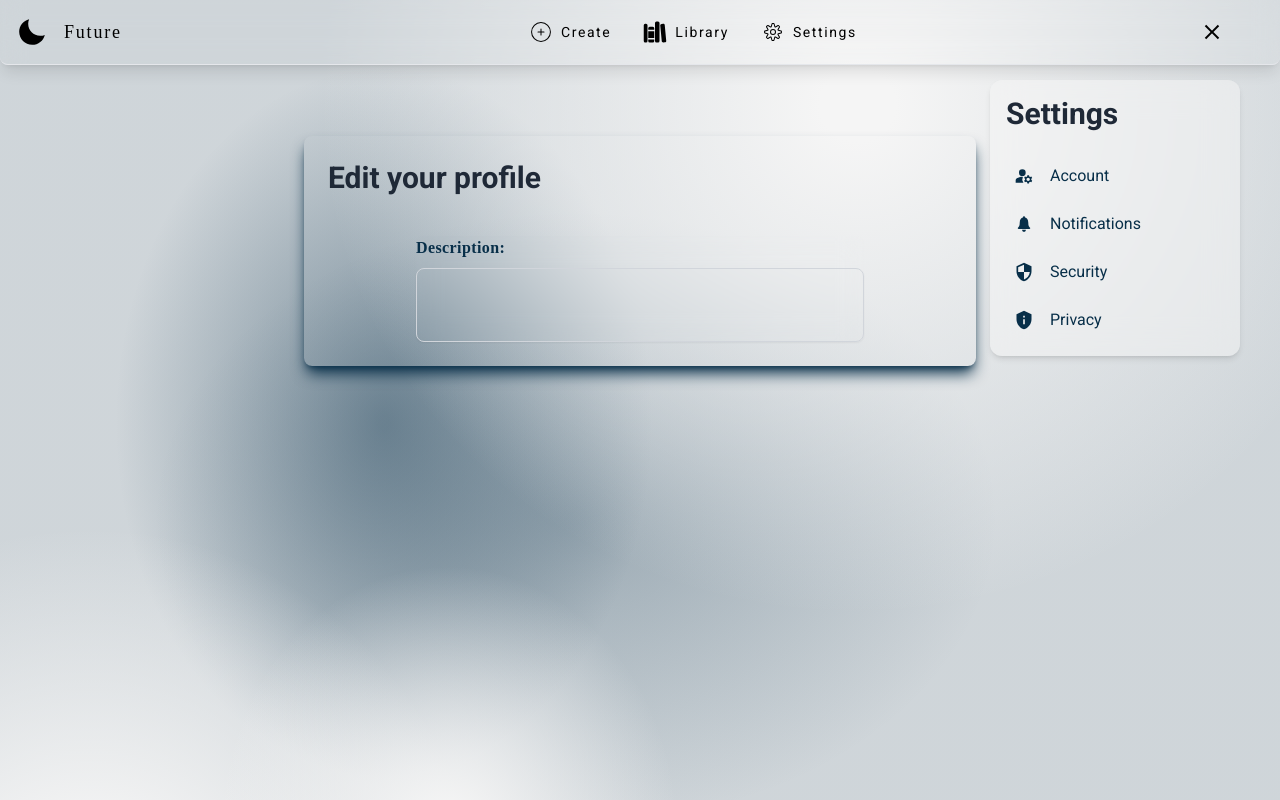
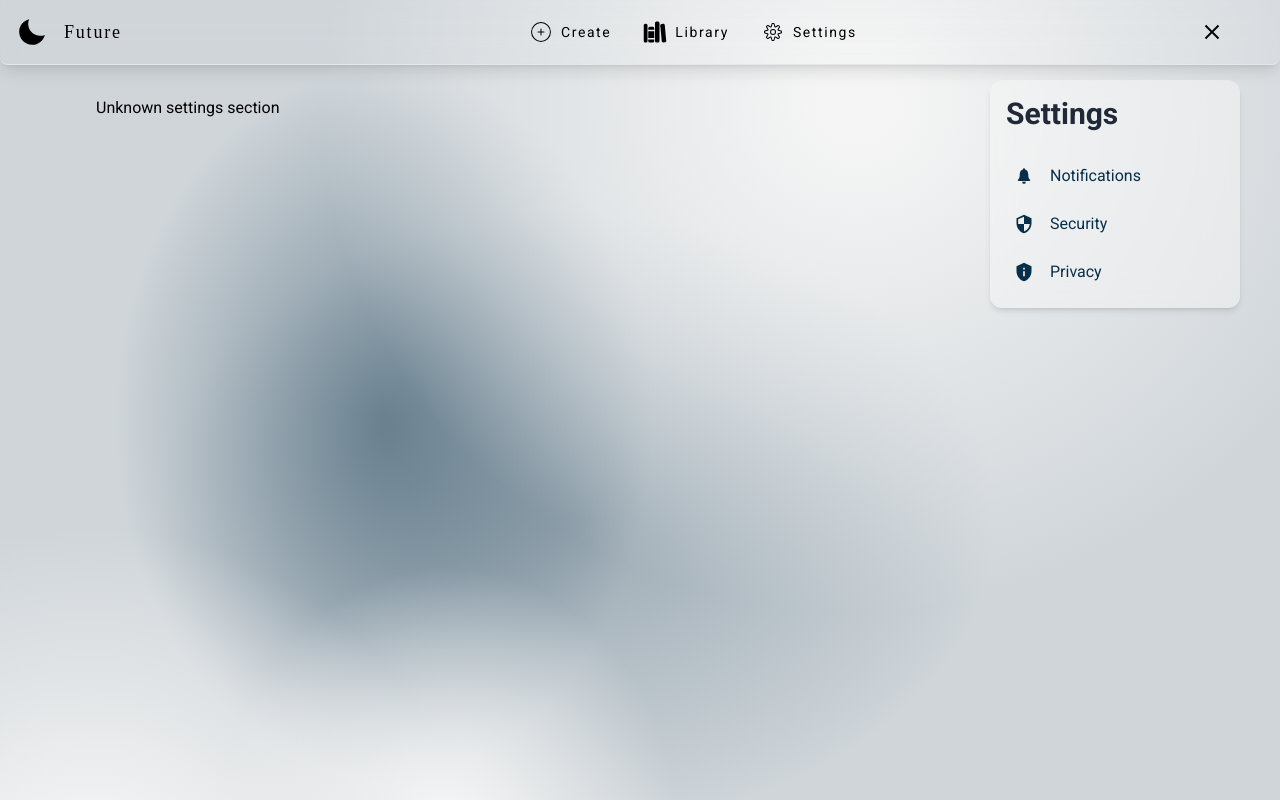
Before and after one commit to pawelek7k/future, a Next.js app: page /settings/account in a window 1280 px wide. Shown: the top 800 px of the page. Built offline with nearby package versions, Linux system fonts and the light colour scheme; a web font is replaced by a local one.

Commit message:
remove account page from settings

```diff
--- a/app/(site)/settings/[id]/page.tsx
+++ b/app/(site)/settings/[id]/page.tsx
@@ -1,6 +1,5 @@
 "use client";
 
-import { AccountContainer } from "@/app/components/settings/Account";
 import { ChangePassword } from "@/app/components/settings/ChangePassword";
 import { Sidebar } from "@/app/components/settings/Sidebar";
 import { useParams } from "next/navigation";
@@ -10,8 +9,6 @@ const SettingPage = () => {
 
   const renderContent = () => {
     switch (id) {
-      case "account":
-        return <AccountContainer />;
       case "notifications":
         return <div>Notifications Settings</div>;
       case "security":
--- a/app/components/settings/Account.tsx
+++ /dev/null
@@ -1,26 +0,0 @@
-import { FirstHeading } from "../global/Heading";
-
-export const AccountContainer: React.FC = () => {
-  return (
-    <section className="max-w-2xl mx-auto p-6  rounded-lg shadow-lg w-full  mt-10 dark:shadow-rose-950 shadow-sky-950">
-      <FirstHeading>Edit your profile</FirstHeading>
-      <div className=" backdrop-blur-md rounded-lg w-full max-w-md mx-auto mt-10 ">
-        <form className="">
-          <label
-            htmlFor="description"
-            className="text-sky-950 tracking-wide font-semibold dark:text-neutral-100 font-sans"
-          >
-            Description:
-          </label>
-          <textarea
-            name="description"
-            id="description"
-            className="mt-2 block w-full p-3 border border-gray-300 rounded-lg shadow-sm focus:outline-none focus:ring-2 focus:ring-sky-950 focus:border-transparent dark:bg-neutral-800 dark:border-neutral-600 dark:text-gray-200
-          bg-transparent
-          resize-none"
-          ></textarea>
-        </form>
-      </div>
-    </section>
-  );
-};
--- a/lib/arrays/settings.tsx
+++ b/lib/arrays/settings.tsx
@@ -1,9 +1,5 @@
 import { IoIosNotifications } from "react-icons/io";
-import {
-  MdManageAccounts,
-  MdOutlineSecurity,
-  MdPrivacyTip,
-} from "react-icons/md";
+import { MdOutlineSecurity, MdPrivacyTip } from "react-icons/md";
 
 interface SidebarItem {
   id: string;
@@ -12,7 +8,6 @@ interface SidebarItem {
 }
 
 export const sidebarItems: SidebarItem[] = [
-  { id: "account", label: "Account", icon: <MdManageAccounts /> },
   { id: "notifications", label: "Notifications", icon: <IoIosNotifications /> },
   { id: "security", label: "Security", icon: <MdOutlineSecurity /> },
   { id: "privacy", label: "Privacy", icon: <MdPrivacyTip /> },
```
